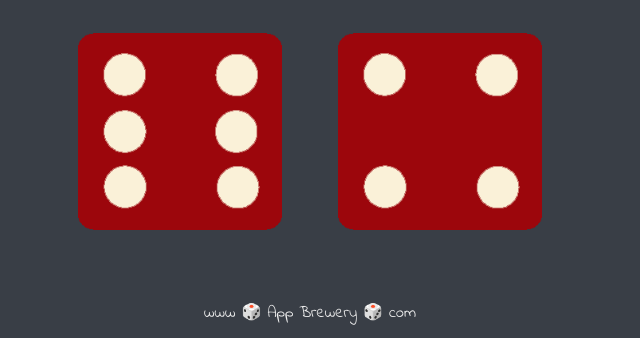
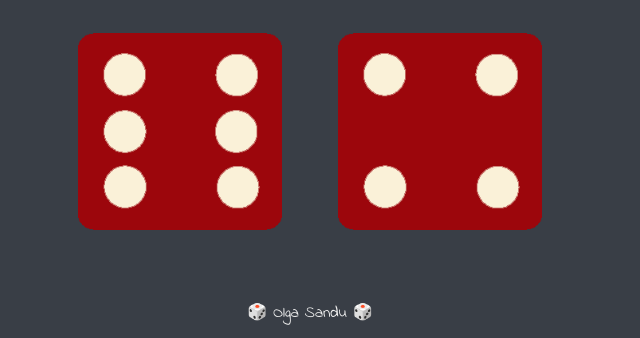
Before and after one commit to Helga-sov/dicee-challenge, a plain HTML site: page index.html in a window 1280 px wide. Shown: the part 462-800 px from the top of the page, without its empty margins (330-970 px from the left). Drawn offline with Linux system fonts and the light colour scheme.

Commit message:
Update index.html

```diff
--- a/index.html
+++ b/index.html
@@ -29,6 +29,6 @@
   </body>
 
   <footer>
-    www 🎲 App Brewery 🎲 com
+     🎲 Olga Sandu 🎲
   </footer>
 </html>
```
